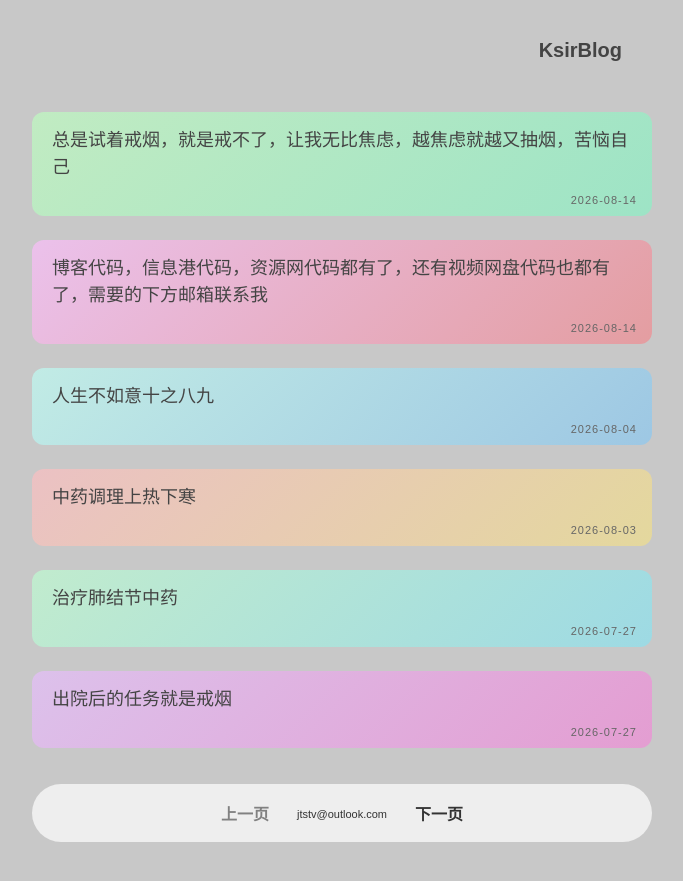
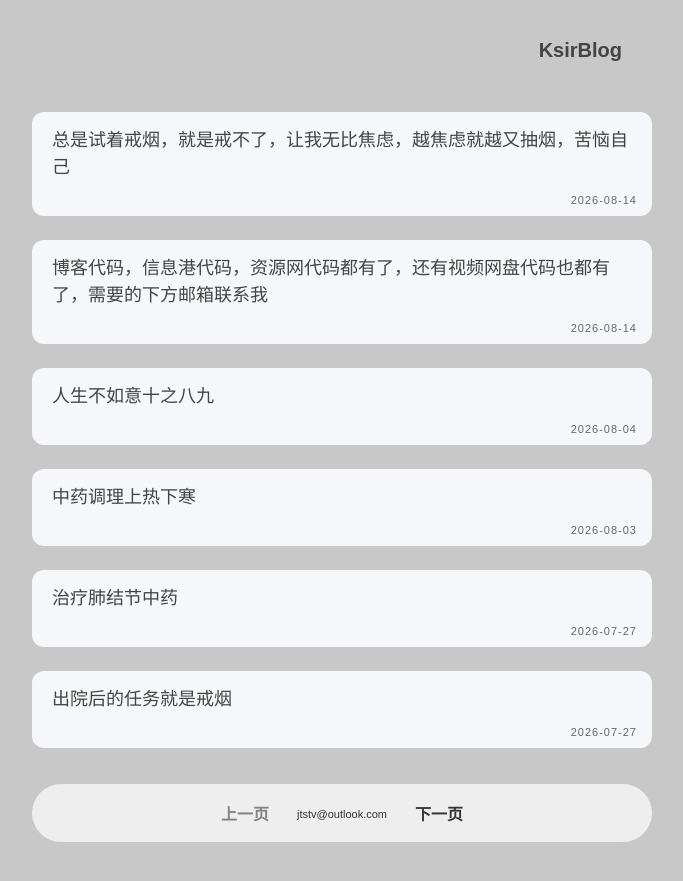
Before and after one commit to JTSTV/Jtstv.github.io, a Jekyll site: the page built from index.html, in a window 1280 px wide. Shown: the top 881 px of the page, without its empty margins (298-981 px from the left). Built offline with Jekyll 4.4.1, drawn with Linux system fonts in a browser that asks for light colours; the list of posts is cut into pages by our own code.

Commit message:
更新 index.html

```diff
--- a/index.html
+++ b/index.html
@@ -5,11 +5,11 @@ layout: null
 <html lang="zh-CN">
 <head>
 <meta charset="UTF-8">
-<meta name="viewport" content="width=device-width,initial-scale=1">
+<meta name="viewport" content="width=device-width,initial-scale=1,maximum-scale=1,user-scalable=no">
+<meta name="robots" content="index,follow">
 <title>{{site.title}} - 抖音风 | 反差 ｜小仙云儿 ｜ 小西西 |苏小柠 | 推特 | 弹力摇 ｜快手小欣欣</title>
 <meta name="description" content="{{site.description}}">
 <meta name="keywords" content="抖音风 | 反差 ｜小仙云儿 ｜ 小西西 |苏小柠 | 推特 | 弹力摇 ｜快手小欣欣">
-<meta name="robots" content="index,follow">
 <link rel="canonical" href="{{site.url}}{{page.url | relative_url}}">
 <meta property="og:title" content="{{site.title}} - 抖音风 | 反差 ｜小仙云儿 ｜ 小西西 |苏小柠 | 推特 | 弹力摇 ｜快手小欣欣">
 <meta property="og:description" content="{{site.description}}">
@@ -25,7 +25,7 @@ header{min-height:60px;margin-bottom:20px;display:flex;align-items:center;justif
 .site-title{font:600 20px/1.4 sans-serif;text-align:right}
 .post-list{list-style:none}
 .post-item{padding:12px 0}
-.post-title{font:18px/1.5 "STKaiti","KaiTi",楷体,serif;padding:15px 20px 35px;border-radius:12px;color:#444;position:relative}
+.post-title{font:18px/1.5 "STKaiti","KaiTi",楷体,serif;padding:15px 20px 35px;border-radius:12px;color:#444;position:relative;background:#f5f7fa}
 .post-title a{color:#444;display:block}
 .post-date{position:absolute;bottom:10px;right:15px;font:11px sans-serif;color:#666;white-space:nowrap;letter-spacing:1px}
 .pagination{display:flex;justify-content:center;align-items:center;gap:12px;margin-top:24px;padding:12px 16px;border-radius:30px;background:#eee;font:600 16px sans-serif;flex-wrap:nowrap;white-space:nowrap}
```
Also changed, not shown: other parts of index.html (+1 -6 lines).
